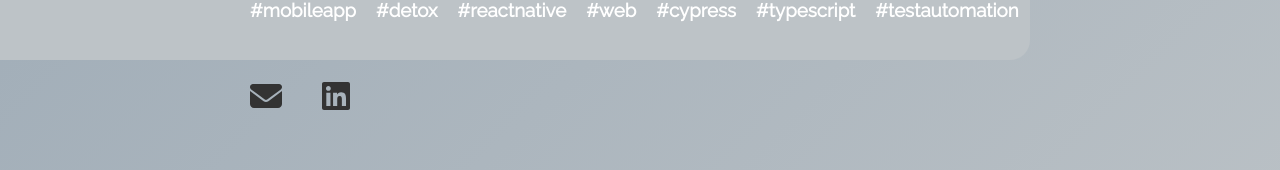
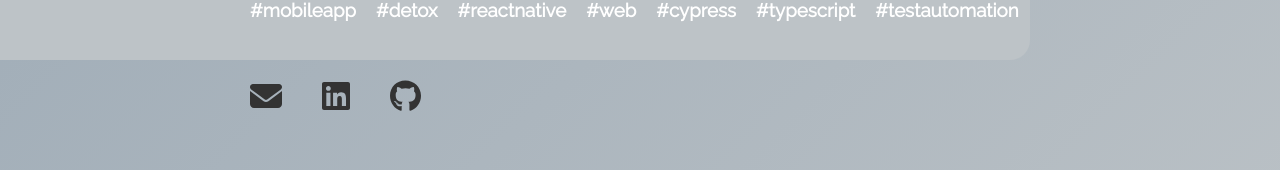
Before and after one commit to kubzej/personal-website, a React (Create React App) app: page / in a window 1280 px wide. Shown: the part 444-614 px from the top of the page. Built offline with nearby package versions, Linux system fonts and the light colour scheme.

Commit message:
add link to github

```diff
--- a/src/components/SocialLinks/SocialLinks.js
+++ b/src/components/SocialLinks/SocialLinks.js
@@ -1,7 +1,7 @@
 import React from 'react';
 import { FontAwesomeIcon } from '@fortawesome/react-fontawesome';
 import { faEnvelope } from '@fortawesome/free-solid-svg-icons';
-import { faLinkedin } from '@fortawesome/free-brands-svg-icons';
+import { faLinkedin, faGithub } from '@fortawesome/free-brands-svg-icons';
 import './SocialLinks.css';
 
 const SocialLinks = () => {
@@ -18,6 +18,14 @@ const SocialLinks = () => {
       >
         <FontAwesomeIcon icon={faLinkedin} size='2x' />
       </a>
+      <a
+        href='https://github.com/kubzej'
+        target='_blank'
+        rel='noopener noreferrer'
+        className='icon'
+      >
+        <FontAwesomeIcon icon={faGithub} size='2x' />
+      </a>
     </div>
   );
 };
```
